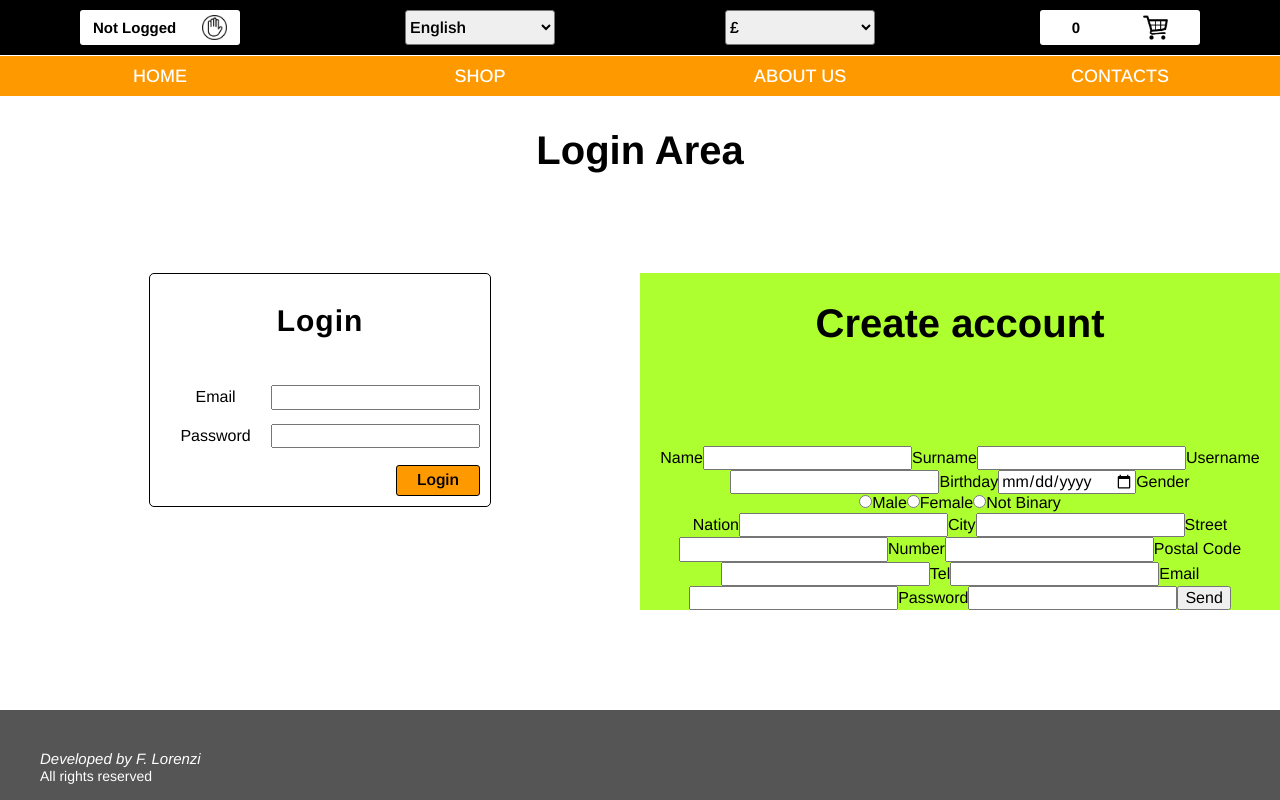
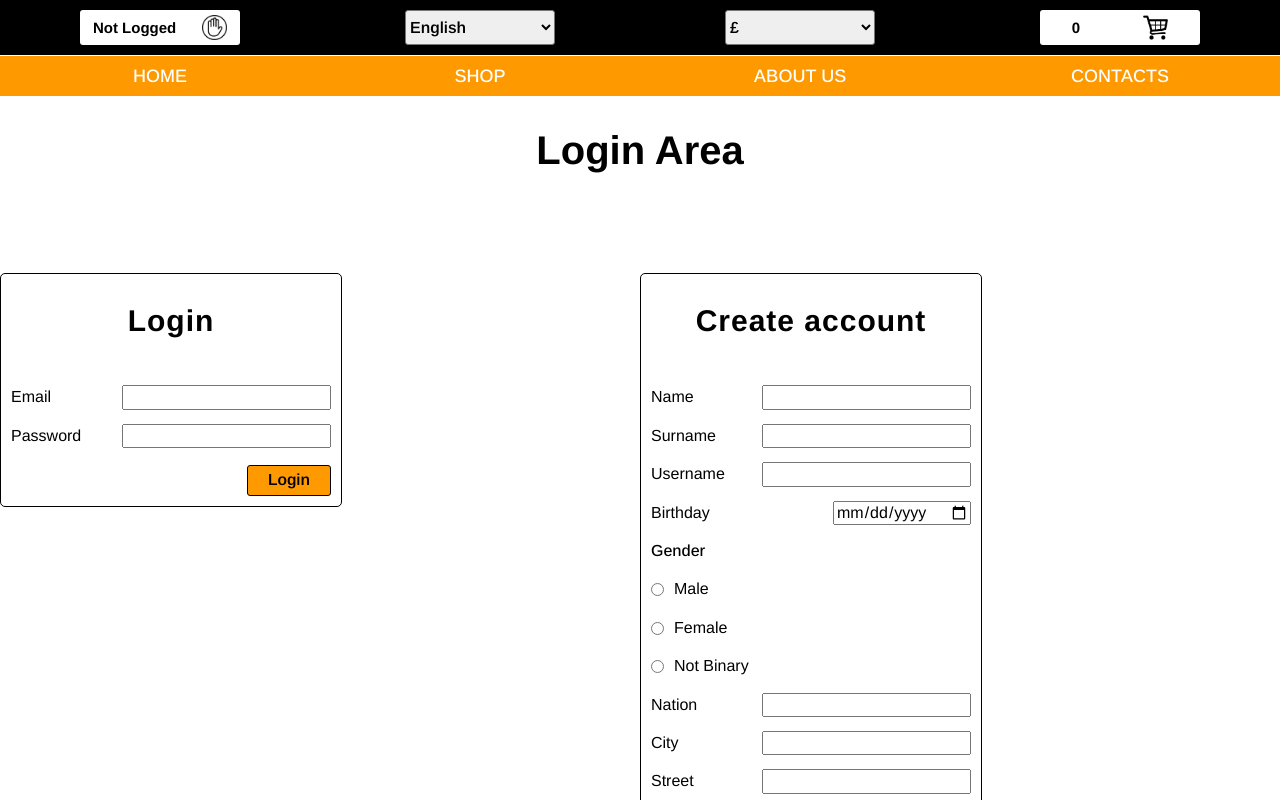
Before and after one commit to fabiolorenzi/tha-shirt, a React (Create React App) app in the folder client/: page /login in a window 1280 px wide. Shown: the top 800 px of the page. Built offline with nearby package versions, Linux system fonts and the light colour scheme; a web font is replaced by a local one.

Commit message:
styled CreateAccount component

```diff
--- a/client/src/components/LoginArea/CreateAccount.jsx
+++ b/client/src/components/LoginArea/CreateAccount.jsx
@@ -70,40 +70,74 @@ function CreateAccount() {
         <div className="createAccountContainer">
             <h1>Create account</h1>
             <form onSubmit={createUser}>
+                <div>
                     <label htmlFor="name">Name</label>
                     <input type="text" name="name" value={user.name} onChange={handleChange} />
+                </div>
+                <div>
                     <label htmlFor="surname">Surname</label>
                     <input type="text" name="surname" value={user.surname} onChange={handleChange} />
+                </div>
+                <div>
                     <label htmlFor="username">Username</label>
                     <input type="text" name="username" value={user.username} onChange={handleChange} />
+                </div>
+                <div>
                     <label htmlFor="birthday">Birthday</label>
                     <input type="date" name="birthday" value={user.birthday} onChange={handleChange} />
-                <label htmlFor="gender">Gender</label>
+                </div>
+                <div className="radiusSelector">
+                    <h3 id="genderLabel">Gender</h3>
                     <div className="genderSelector" onChange={handleChange}>
-                    <input type="radio" name="gender" value="male" />
-                    <label>Male</label>
-                    <input type="radio" name="gender" value="female" />
-                    <label>Female</label>
-                    <input type="radio" name="gender" value="not-binary" />
-                    <label>Not Binary</label>
+                        <div>
+                            <input type="radio" name="gender" value="male" className="radInp" />
+                            <p className="radLab">Male</p>
                         </div>
+                        <div>
+                            <input type="radio" name="gender" value="female" className="radInp" />
+                            <p className="radLab">Female</p>
+                        </div>
+                        <div>
+                            <input type="radio" name="gender" value="not-binary" className="radInp" />
+                            <p className="radLab">Not Binary</p>
+                        </div>
+                    </div>
+                </div>
+                <div>
                     <label htmlFor="nation">Nation</label>
                     <input type="text" name="nation" value={user.nation} onChange={handleChange} />
+                </div>
+                <div>
                     <label htmlFor="city">City</label>
                     <input type="text" name="city" value={user.city} onChange={handleChange} />
+                </div>
+                <div>
                     <label htmlFor="street">Street</label>
                     <input type="text" name="street" value={user.street} onChange={handleChange} />
+                </div>
+                <div>
                     <label htmlFor="number">Number</label>
                     <input type="text" name="number" value={user.number} onChange={handleChange} />
+                </div>
+                <div>
                     <label htmlFor="postal_code">Postal Code</label>
                     <input type="text" name="postal_code" value={user.postal_code} onChange={handleChange} />
+                </div>
+                <div>
                     <label htmlFor="tel">Tel</label>
                     <input type="tel" name="tel" value={user.tel} onChange={handleChange} />
+                </div>
+                <div>
                     <label htmlFor="email">Email</label>
                     <input type="email" name="email" value={user.email} onChange={handleChange} />
+                </div>
+                <div>
                     <label htmlFor="password">Password</label>
                     <input type="text" name="password" value={user.password} onChange={handleChange} />
+                </div>
+                <div>
                     <button type="submit">Send</button>
+                </div>
             </form>
         </div>
     );
--- a/client/src/components/LoginArea/stylesheets/CreateAccount.css
+++ b/client/src/components/LoginArea/stylesheets/CreateAccount.css
@@ -1,6 +1,53 @@
 .createAccountContainer {
   display: inline-block;
-  width: 100%;
-  background-color: greenyellow;
+  width: 320px;
+  border: 1px solid #000000;
+  border-radius: 5px;
+  padding: 10px;
+}
+
+.createAccountContainer h1 {
+  display: block;
+  font-size: 30px;
+  letter-spacing: 1px;
+  text-align: center;
+  margin-bottom: 50px;
+}
+
+.createAccountContainer div {
+  display: block;
+  margin-bottom: 20px;
+}
+
+.createAccountContainer div input {
+  float: right;
+  margin-top: -3px;
+}
+
+.createAccountContainer div button {
+  float: right;
+  border: 1px solid #000000;
+  border-radius: 3px;
+  background-color: #ff9900;
+  color: #000000;
+  font-weight: 600;
+  padding: 5px 20px;
+}
+
+#genderLabel {
+  padding-bottom: 20px !important;
+  text-align: left;
+  font-weight: 500;
+  font-size: 16px;
+}
+
+.genderSelector div {
+  display: block;
+}
+
+.radInp {
+  float: left !important;
+  margin-top: 3px !important;
+  margin-right: 10px;
 }
 /*# sourceMappingURL=CreateAccount.css.map */
--- a/client/src/components/LoginArea/stylesheets/CreateAccount.scss
+++ b/client/src/components/LoginArea/stylesheets/CreateAccount.scss
@@ -3,6 +3,51 @@
 
 .createAccountContainer {
     display: inline-block;
-    width: 100%;
-    background-color: greenyellow;
+    width: 320px;
+    border: 1px solid $color1;
+    border-radius: 5px;
+    padding: 10px;
+    h1 {
+        display: block;
+        font-size: 30px;
+        letter-spacing: 1px;
+        text-align: center;
+        margin-bottom: 50px;
+    }
+    div {
+        display: block;
+        margin-bottom: 20px;
+        input {
+            float: right;
+            margin-top: -3px;
+        }
+        button {
+            float: right;
+            border: 1px solid $color1;
+            border-radius: 3px;
+            background-color: $color3;
+            color: $color1;
+            font-weight: 600;
+            padding: 5px 20px;
+        }
+    }
 }
+
+#genderLabel {
+    padding-bottom: 20px !important;
+    text-align: left;
+    font-weight: 500;
+    font-size: 16px;
+}
+
+.genderSelector {
+    div {
+        display: block;
+    }
+}
+
+.radInp {
+    float: left !important;
+    margin-top: 3px !important;
+    margin-right: 10px;
+}
--- a/client/src/components/LoginArea/stylesheets/LoginArea.css
+++ b/client/src/components/LoginArea/stylesheets/LoginArea.css
@@ -5,7 +5,6 @@
   background-color: #ffffff;
   z-index: 1;
   padding-bottom: 100px;
-  text-align: center;
 }
 
 .loginAreaContainer h1 {
--- a/client/src/components/LoginArea/stylesheets/LoginArea.scss
+++ b/client/src/components/LoginArea/stylesheets/LoginArea.scss
@@ -8,7 +8,6 @@
     background-color: $color2;
     z-index: 1;
     padding-bottom: 100px;
-    text-align: center;
     h1 {
         margin-bottom: 100px;
         font-size: 40px;
```
Also changed, not shown: 2 other files (tests, documents, lock files or other folders). Lines whose indentation alone changed are shown as unchanged.
